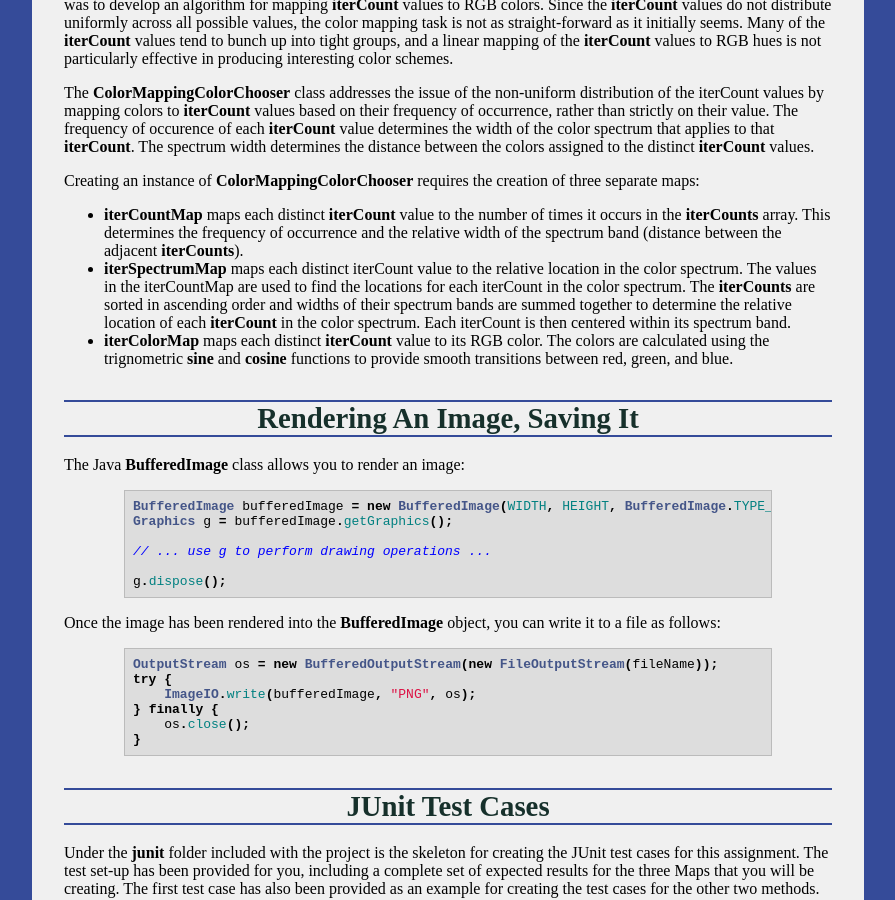
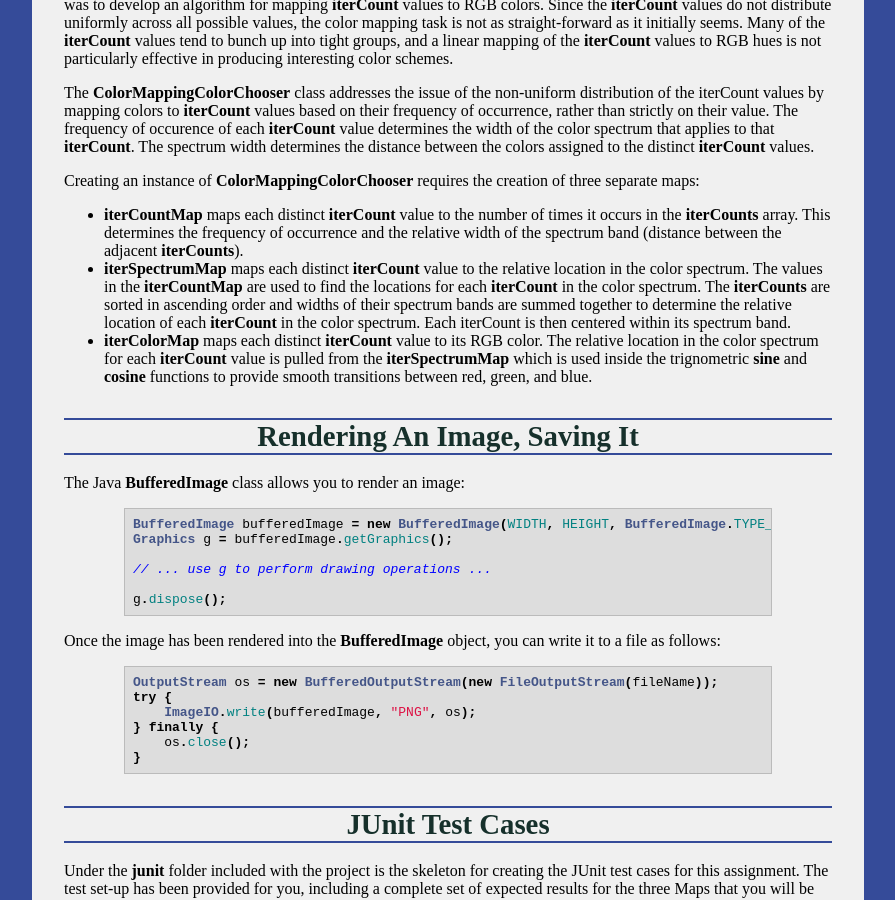
Before and after one commit to ycpcs/cs201-fall2017, a Jekyll site: the page built from assign/assign06.md, in a window 1280 px wide and 900 px high, scrolled down 2242 px. Shown: the whole window, without its empty margins (192-1087 px from the left). Built offline with Jekyll 4.4.1, drawn with Linux system fonts in a browser that asks for light colours.

Commit message:
creating assign06

```diff
--- a/assign/assign06.md
+++ b/assign/assign06.md
@@ -90,8 +90,8 @@ The **ColorMappingColorChooser** class addresses the issue of the non-uniform di
 
 Creating an instance of **ColorMappingColorChooser** requires the creation of three separate maps:
 - **iterCountMap** maps each distinct **iterCount** value to the number of times it occurs in the **iterCounts** array.  This determines the frequency of occurrence and the relative width of the spectrum band (distance between the adjacent **iterCounts**).
-- **iterSpectrumMap** maps each distinct iterCount value to the relative location in the color spectrum.  The values in the iterCountMap are used to find the locations for each iterCount in the color spectrum.  The **iterCounts** are sorted in ascending order and widths of their spectrum bands are summed together to determine the relative location of each **iterCount** in the color spectrum.  Each iterCount is then centered within its spectrum band.
-- **iterColorMap** maps each distinct **iterCount** value to its RGB color.  The colors are calculated using the trignometric **sine** and **cosine** functions to provide smooth transitions between red, green, and blue.
+- **iterSpectrumMap** maps each distinct **iterCount** value to the relative location in the color spectrum.  The values in the **iterCountMap** are used to find the locations for each **iterCount** in the color spectrum.  The **iterCounts** are sorted in ascending order and widths of their spectrum bands are summed together to determine the relative location of each **iterCount** in the color spectrum.  Each iterCount is then centered within its spectrum band.
+- **iterColorMap** maps each distinct **iterCount** value to its RGB color.  The relative location in the color spectrum for each **iterCount** value is pulled from the **iterSpectrumMap** which is used inside the trignometric **sine** and **cosine** functions to provide smooth transitions between red, green, and blue.
 
 Rendering An Image, Saving It
 =============================
```
